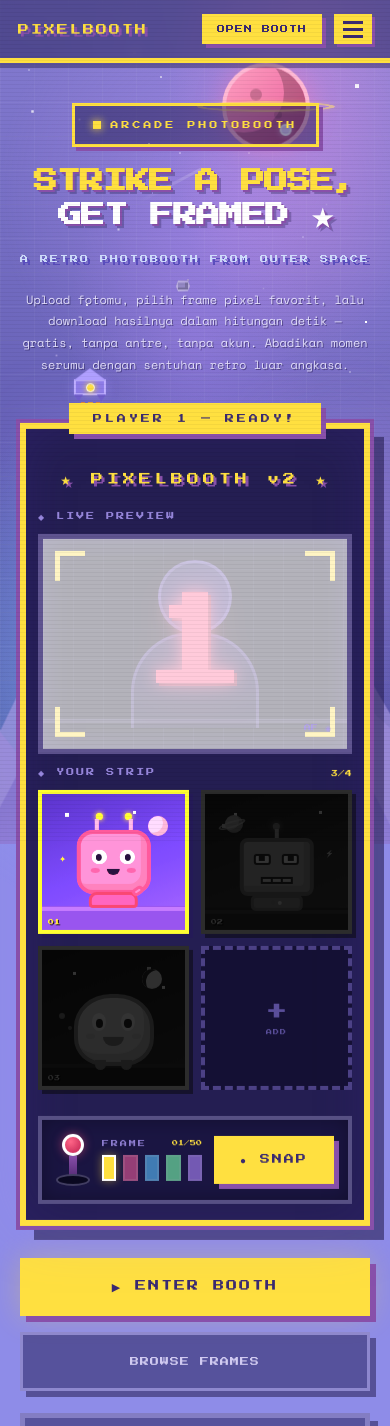
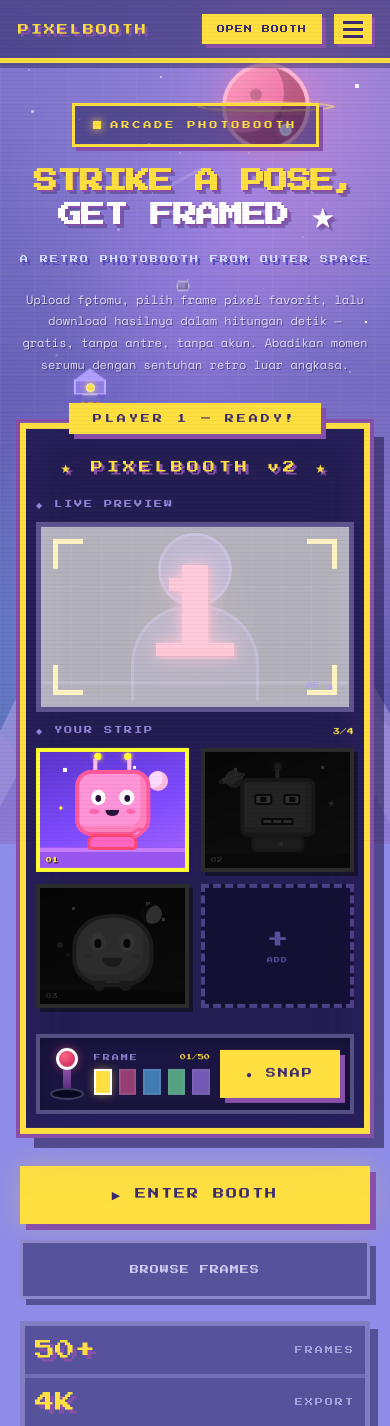
Before and after one commit to nurfikrimakassar/pixelbooth, a Next.js app: page / in a window 390 px wide. Shown: the top 1426 px of the page. Built offline with nearby package versions, Linux system fonts and the light colour scheme.

Commit message:
Keep arcade cabinet mobile only

```diff
--- a/app/globals.css
+++ b/app/globals.css
@@ -48,8 +48,6 @@
 /* ===== RESPONSIVE (ported 1:1 — overrides inline styles via !important) ===== */
 @media (max-width:1024px){
   .hero{padding:52px 28px !important;}
-  .cabinet-body{padding:28px 22px 22px !important;}
-  .preview-box{min-height:340px !important;}
 }
 @media (max-width:640px){
   .navbar{padding:14px 0 !important;}
@@ -89,10 +87,10 @@
   .stats > div:last-child{border-bottom:none !important;}
   .stats > div > div:first-child{font-size:20px !important;margin:0 !important;}
   .stats > div > div:last-child{font-size:8px !important;}
-  .cabinet-body{padding:44px 12px 16px !important;}
+  .cabinet-body{padding:32px 10px 14px !important;}
   .screen-row{flex-direction:column !important;gap:14px !important;}
-  .preview-box{min-height:220px !important;}
-  .strip-grid{min-height:300px !important;}
-  .ctrl-panel{flex-wrap:wrap !important;gap:12px !important;justify-content:center !important;padding:14px !important;}
+  .preview-box{min-height:190px !important;}
+  .strip-grid{min-height:260px !important;}
+  .ctrl-panel{flex-wrap:wrap !important;gap:10px !important;justify-content:center !important;padding:10px !important;}
   .cta-row{flex-direction:column !important;}
 }
```
